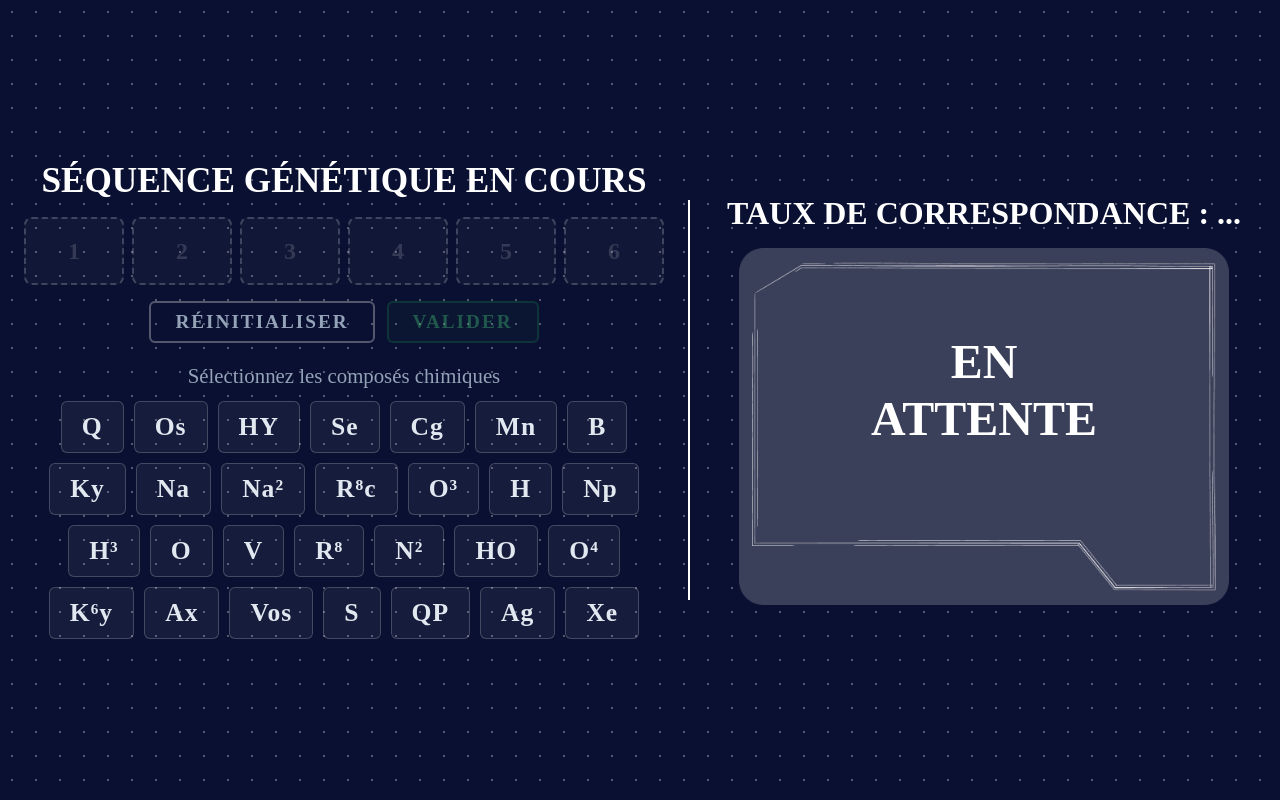
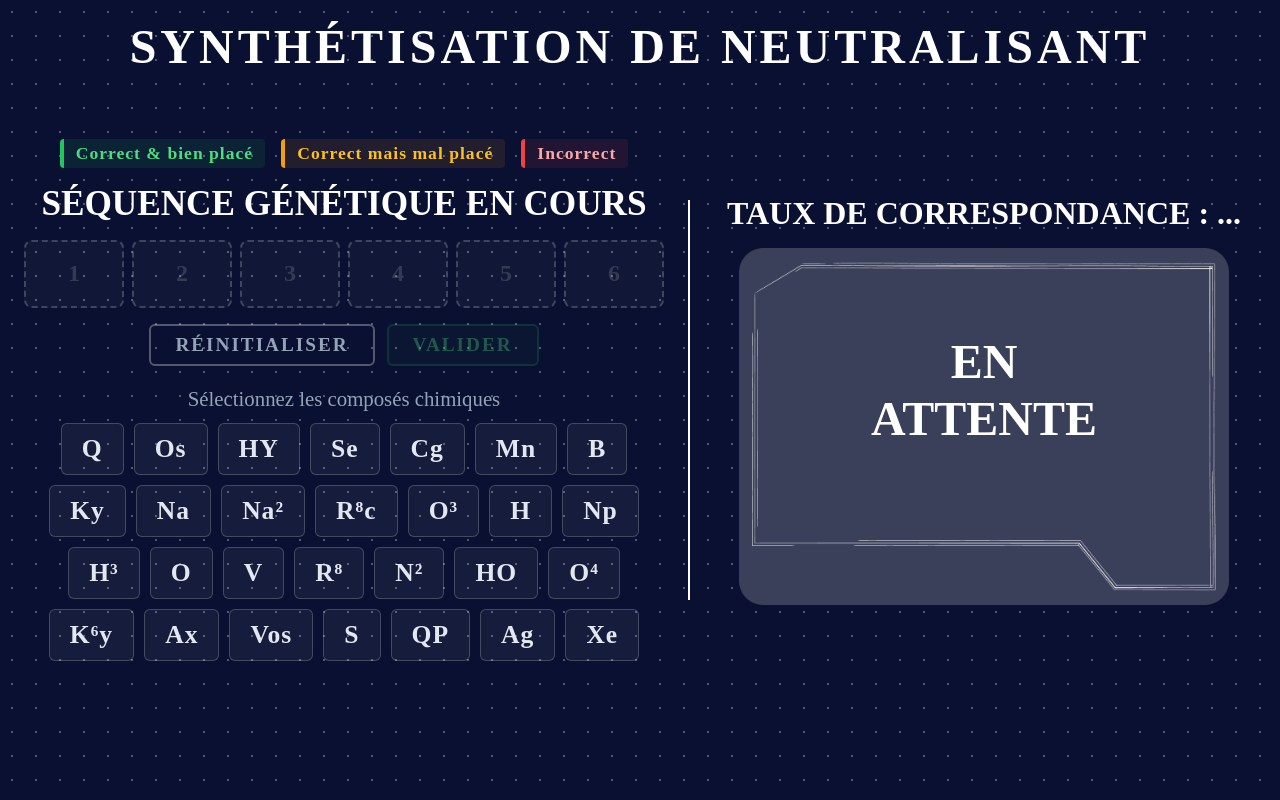
Before and after one commit to WEZ3R/Meta-park, a React (Vite) app: page /test-neutralisant in a window 1280 px wide. Built offline with nearby package versions, Linux system fonts and the light colour scheme; no server answers; a web font is replaced by a local one.

Commit message:
feat: update logs and questionnaire pages with new styles and functionality; add new video files to .gitignore

```diff
--- a/src/pages/dinoChase/DinoChaseGame.tsx
+++ b/src/pages/dinoChase/DinoChaseGame.tsx
@@ -41,19 +41,19 @@ const ANTENNA: Position = { x: MX, y: 65 }
 
 const FORKS: Fork[] = [
   {
-    forkPt: { x: MX, y: 595 },
-    mergePt: { x: MX, y: 485 },
-    leftApex: { x: 250, y: 540 },
-    rightApex: { x: 774, y: 540 },
+    forkPt: { x: MX, y: 565 },
+    mergePt: { x: MX, y: 455 },
+    leftApex: { x: 140, y: 510 },
+    rightApex: { x: 884, y: 510 },
     left: {
       label: 'ENCLOS CARNIVORES',
       description: 'Zone haute securite — Personnel arme',
-      casualties: 0, isWorst: true,
+      casualties: 0, isWorst: false,
     },
     right: {
       label: 'ENCLOS HERBIVORES',
       description: 'Zone ouverte — Faible presence humaine',
-      casualties: 9, isWorst: false,
+      casualties: 9, isWorst: true,
     },
 
   },
@@ -65,12 +65,12 @@ const FORKS: Fork[] = [
     left: {
       label: 'ZONE SAFARI',
       description: 'Vehicules civils en circulation',
-      casualties: 1767, isWorst: false,
+      casualties: 1767, isWorst: true,
     },
     right: {
       label: 'ENCLOS SOIGNEURS',
       description: 'Equipe veterinaire en intervention',
-      casualties: 0, isWorst: true,
+      casualties: 0, isWorst: false,
     },
 
   },
--- a/src/pages/logs/LogsPage.css
+++ b/src/pages/logs/LogsPage.css
@@ -195,48 +195,21 @@
 
 .logs-td-idx {
   text-align: center;
-  color: #475569;
+  color: #ffffff;
   font-size: 1rem;
 }
 
 .logs-td-event {
-  color: #c8d6e5;
+  color: #ffffff;
 }
 
 .logs-td-date,
 .logs-td-time {
-  color: #64748b;
+  color: #ffffff;
 }
 
 .logs-td-author {
-  color: #38bdf8;
-  opacity: 0.7;
-}
-
-/* Row variants */
-
-.logs-row--alert .logs-td-event {
-  color: #f59e0b;
-}
-
-.logs-row--alert .logs-td-idx {
-  color: #f59e0b;
-}
-
-.logs-row--death .logs-td-event {
-  color: #ef4444;
-}
-
-.logs-row--death .logs-td-idx {
-  color: #ef4444;
-}
-
-.logs-row--success .logs-td-event {
-  color: #4ade80;
-}
-
-.logs-row--success .logs-td-idx {
-  color: #4ade80;
+  color: #ffffff;
 }
 
 /* Empty state */
--- a/src/pages/questionnaire/QuestionnairePage.css
+++ b/src/pages/questionnaire/QuestionnairePage.css
@@ -50,6 +50,58 @@
   color: #4ade80;
 }
 
+/* Section headers */
+
+.q-section-header {
+  display: flex;
+  align-items: center;
+  justify-content: space-between;
+  padding: 10px 16px;
+  margin-top: 1.2rem;
+  border-radius: 6px;
+  border-left: 4px solid;
+}
+
+.q-section-header:first-child {
+  margin-top: 0;
+}
+
+.q-section-label {
+  font-size: 1.4rem;
+  font-weight: 700;
+  letter-spacing: 3px;
+}
+
+.q-section-pts {
+  font-size: 1.2rem;
+  font-weight: 600;
+  opacity: 0.7;
+}
+
+.q-section--facile {
+  border-color: #4ade80;
+  background: rgba(34, 197, 94, 0.08);
+  color: #4ade80;
+}
+
+.q-section--moyen {
+  border-color: #f59e0b;
+  background: rgba(245, 158, 11, 0.08);
+  color: #fbbf24;
+}
+
+.q-section--difficile {
+  border-color: #f97316;
+  background: rgba(249, 115, 22, 0.08);
+  color: #fb923c;
+}
+
+.q-section--tres-difficile {
+  border-color: #ef4444;
+  background: rgba(239, 68, 68, 0.08);
+  color: #fca5a5;
+}
+
 /* Question list */
 
 .q-list {
@@ -63,6 +115,7 @@
   border-radius: 8px;
   background: rgba(70, 70, 70, 0.7);
   padding: 14px 18px;
+  margin-top: 12px;
   transition: border-color 0.2s ease;
 }
 
--- a/src/pages/questionnaire/QuestionnairePage.tsx
+++ b/src/pages/questionnaire/QuestionnairePage.tsx
@@ -273,6 +273,15 @@ const POINTS: Record<number, number> = {
 
 const MAX_SCORE = QUESTIONS.reduce((sum, q) => sum + (POINTS[q.id] ?? 3), 0)
 
+const SECTIONS = [
+  { label: 'FACILE', slug: 'facile', ids: [1, 2, 3, 6, 7, 8, 10, 11, 14, 18, 22] },
+  { label: 'MOYEN', slug: 'moyen', ids: [5, 13, 16, 19] },
+  { label: 'DIFFICILE', slug: 'difficile', ids: [4, 9, 15, 21] },
+  { label: 'TRÈS DIFFICILE', slug: 'tres-difficile', ids: [12, 17, 20, 23] },
+]
+
+const QUESTIONS_BY_ID = new Map(QUESTIONS.map(q => [q.id, q]))
+
 // ═══════════════════════════════════════════════════════════
 // VALIDATION
 // ═══════════════════════════════════════════════════════════
@@ -403,7 +412,15 @@ export function QuestionnairePage() {
         )}
 
         <div className="q-list">
-          {QUESTIONS.map(q => {
+          {SECTIONS.map((section, si) => (
+            <div key={section.label}>
+              <div className={`q-section-header q-section--${section.slug}`}>
+                <span className="q-section-label">{section.label}</span>
+              </div>
+
+              {section.ids.map((id, qi) => {
+                const q = QUESTIONS_BY_ID.get(id)!
+                const globalIdx = SECTIONS.slice(0, si).reduce((s, sec) => s + sec.ids.length, 0) + qi + 1
                 const answer = answers[q.id]
                 const isCorrect = validated ? checkAnswer(q, answer ?? getDefaultValue(q)) : null
                 const stat = stats?.[q.id]
@@ -415,7 +432,7 @@ export function QuestionnairePage() {
                     className={`q-item ${validated ? (isCorrect ? 'q-item--correct' : 'q-item--wrong') : ''}`}
                   >
                     <div className="q-item-header">
-                  <span className="q-item-number">{q.id}.</span>
+                      <span className="q-item-number">{globalIdx}.</span>
                       <span className="q-item-text">{q.text}</span>
                       {validated && (
                         <span className={`q-item-icon ${isCorrect ? 'correct' : 'wrong'}`}>
@@ -534,6 +551,8 @@ export function QuestionnairePage() {
                 )
               })}
             </div>
+          ))}
+        </div>
 
         <div className="q-actions">
           <button className="q-btn q-btn-reset" onClick={handleReset}>
--- a/src/pages/testNeutralisant/TestNeutralisantPage.css
+++ b/src/pages/testNeutralisant/TestNeutralisantPage.css
@@ -5,9 +5,60 @@
   background-image: radial-gradient(circle, rgba(255, 255, 255, 0.3) 1px, transparent 1px);
   background-size: 24px 24px;
   display: flex;
+  position: relative;
   font-family: 'Handjet', cursive;
   color: #fff;
   overflow: hidden;
+}
+
+/* Page title */
+
+.tn-page-title {
+  position: absolute;
+  top: 1.2rem;
+  left: 0;
+  width: 100%;
+  text-align: center;
+  font-size: 3rem;
+  font-weight: 900;
+  letter-spacing: 4px;
+  margin: 0;
+  z-index: 2;
+}
+
+/* Legend */
+
+.tn-legend {
+  display: flex;
+  gap: 16px;
+  margin-bottom: 1rem;
+}
+
+.tn-legend-item {
+  font-size: 1.1rem;
+  font-weight: 600;
+  letter-spacing: 1px;
+  padding: 4px 12px;
+  border-radius: 4px;
+  border-left: 4px solid;
+}
+
+.tn-legend--correct {
+  border-color: #22c55e;
+  color: #4ade80;
+  background: rgba(34, 197, 94, 0.1);
+}
+
+.tn-legend--misplaced {
+  border-color: #f59e0b;
+  color: #fbbf24;
+  background: rgba(245, 158, 11, 0.1);
+}
+
+.tn-legend--wrong {
+  border-color: #ef4444;
+  color: #fca5a5;
+  background: rgba(239, 68, 68, 0.1);
 }
 
 .tn-left,
--- a/src/pages/testNeutralisant/TestNeutralisantPage.tsx
+++ b/src/pages/testNeutralisant/TestNeutralisantPage.tsx
@@ -155,9 +155,17 @@ export function TestNeutralisantPage() {
 
   return (
     <div className="test-neutralisant-page">
+      <h1 className="tn-page-title">SYNTHÉTISATION DE NEUTRALISANT</h1>
+
       {/* Left side – Sequence assembly */}
       <div className="tn-left">
-        <h1 className="tn-input-title">SÉQUENCE GÉNÉTIQUE EN COURS</h1>
+        <div className="tn-legend">
+          <span className="tn-legend-item tn-legend--correct">Correct &amp; bien placé</span>
+          <span className="tn-legend-item tn-legend--misplaced">Correct mais mal placé</span>
+          <span className="tn-legend-item tn-legend--wrong">Incorrect</span>
+        </div>
+
+        <h2 className="tn-input-title">SÉQUENCE GÉNÉTIQUE EN COURS</h2>
 
         {/* Slots */}
         <div className="tn-slots">
```
Also changed, not shown: src/pages/logs/LogsPage.tsx (+25 -1 lines), 1 other file (tests, documents, lock files or other folders). Lines whose indentation alone changed are shown as unchanged.
